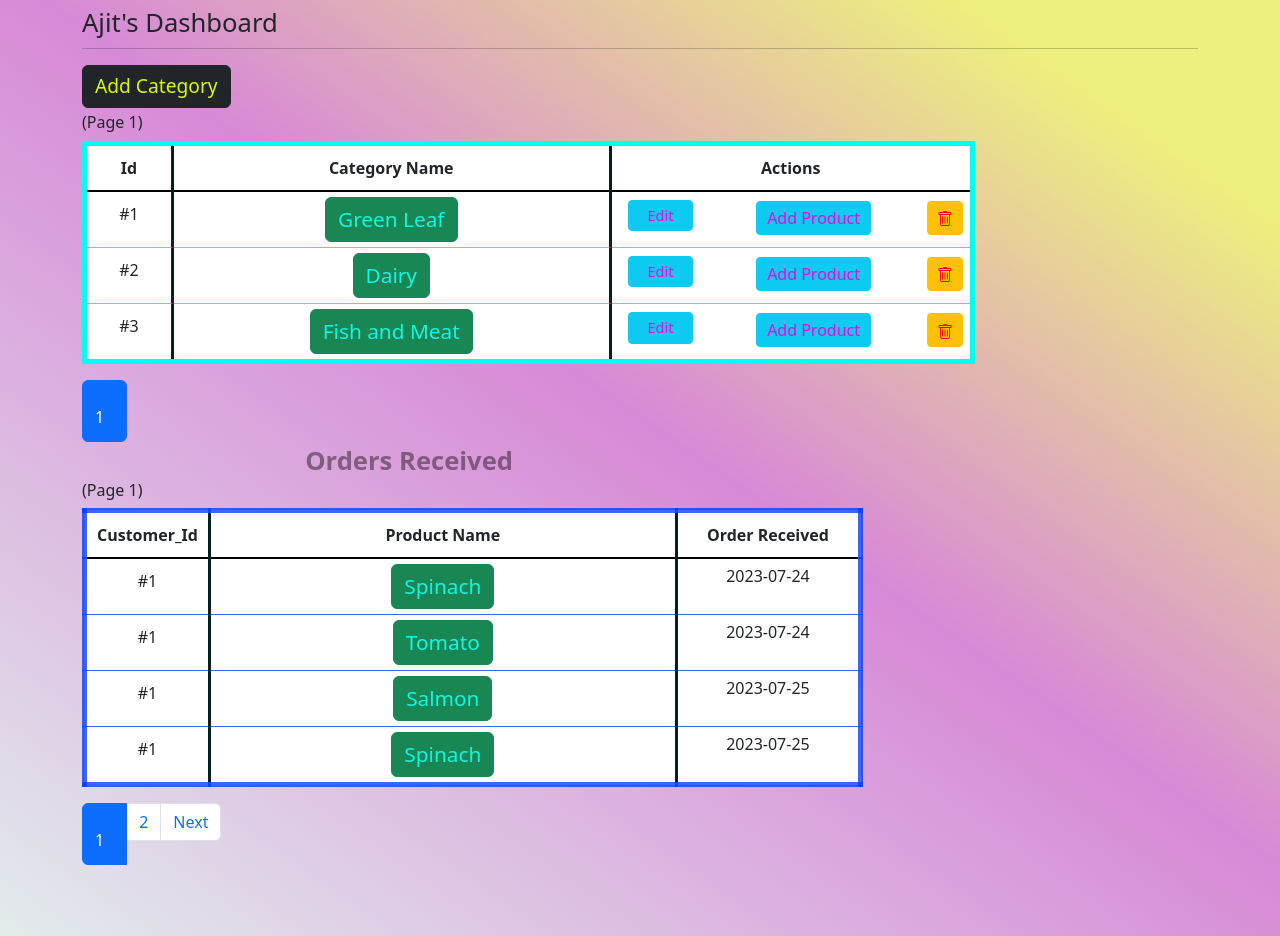
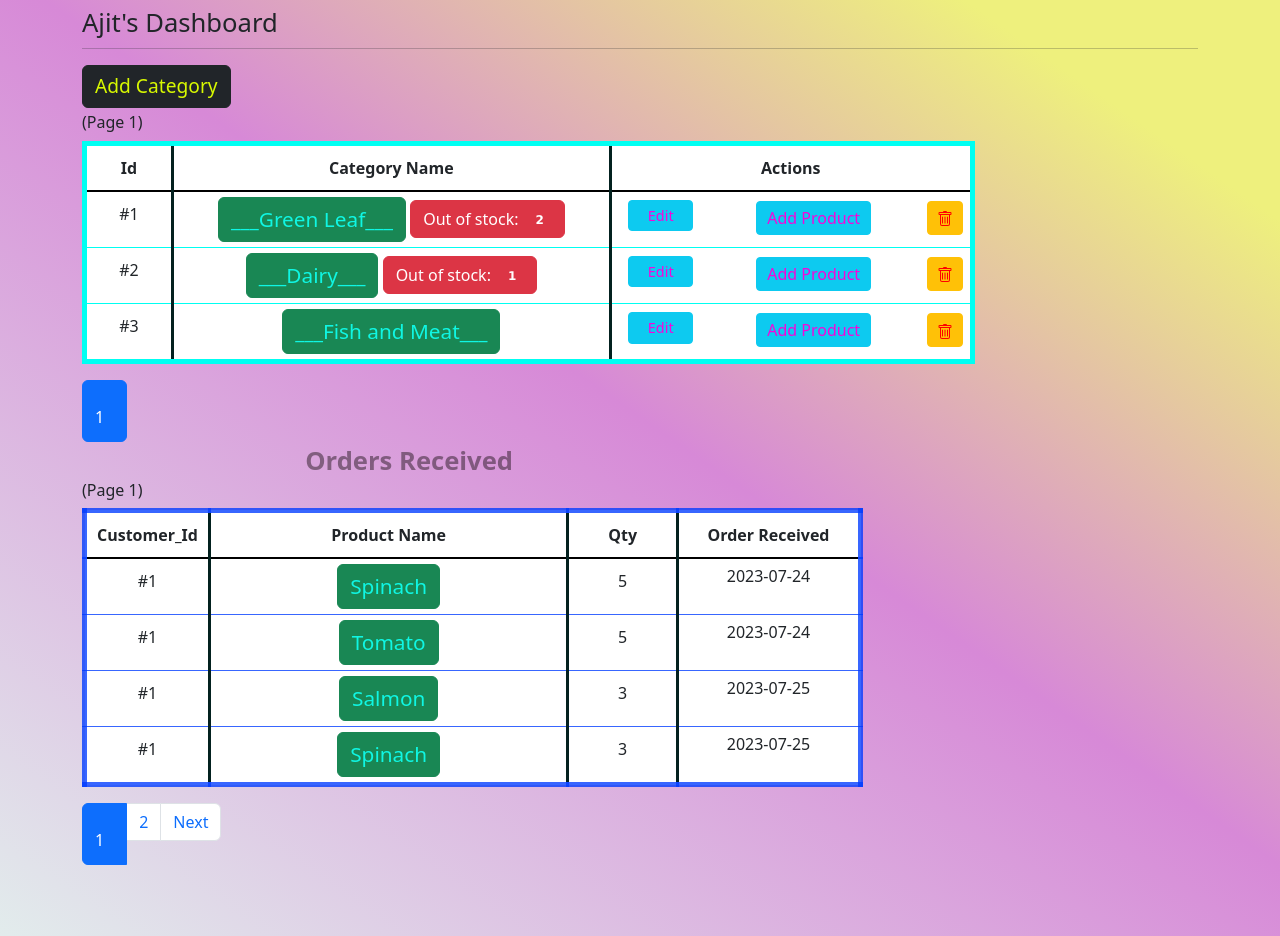
Before and after one commit to Ajitnag/IITM_MAD_project, a Flask app: page /manager_dash in a window 1280 px wide; the page is wider, and only the part inside the window is pictured. Shown: the part 64-1000 px from the top of that part. Run offline with Flask 3, Linux system fonts and the light colour scheme; the visitor is signed in with stand-in values (Sample User, id 1); some libraries are stand-ins or nearby versions.

```diff
--- a/website/templates/dash_m.html
+++ b/website/templates/dash_m.html
@@ -155,8 +155,11 @@ span style="margin: auto"
         <a class="btn btn-success"
             style="color: rgb(16, 246, 227);text-decoration: none;font-size: 1.3em"
             href="/manager_dash/category_catalog/{{ variety.category_Id }}"
-            >{{ variety.category_Name }}</a
-          ></button>
+            >___{{ variety.category_Name }}___</a
+          ></button>{% if list[loop.index-1] > 0 %}
+          <span><button type="button" STYLE="font-family:'Verdana',margin-left = 5px;"class="btn btn-danger">
+            Out of stock: <span STYLE="font-family:'Verdana';margin-left : 5px" class="badge ">{{ list[loop.index-1] }}</span>
+          </button></span>{% else %}<span></span>{% endif %}
       </td>
       <td >
         <a class="btn btn-info btn-sm" style="width:80%;color:rgb(246, 5, 218);font-size: 0.9em"  href="{{ url_for('views.Update_category', id = variety.category_Id)}}"
@@ -233,10 +236,20 @@ span style="margin: auto"
           border-right: 3px solid rgb(3, 33, 31);
 
           padding: 10px 10px;
-          width: 65%;
+          width: 45%;
         "
       >
         Product Name
+    </th>
+    <th
+        style="
+          border-right: 3px solid rgb(3, 33, 31);
+
+          padding: 10px 10px;
+          width: 15%;
+        "
+      >
+        Qty
     </th>
       <th style=" border-right: 3px solid rgb(3, 33, 31);padding: 10px 10px; width: 25%">
         Order Received
@@ -259,6 +272,9 @@ span style="margin: auto"
             href=""
             >{{ record.product_name }}</a
           ></button>
+      </td>
+      <td style="padding: 10px; border-right: 3px solid rgb(3, 33, 31)">
+        {{ record.quantity_inCart }}
       </td>
       <td  style="width: 50%; padding: 5px; border-right: 3px solid rgb(3, 33, 31)">{{ record.date_added }}
 
--- a/website/templates/update_item.html
+++ b/website/templates/update_item.html
@@ -79,7 +79,7 @@
       <!-- style="width:10%;" -->
     <td><strong><label for="sname"  style="font-size:2vw">Update Expiry Date:</label></strong></td>
     <!-- style="width:10%;" -->
-    <td><input type="date"  id="dname" name="d1name1" value="" accept="utf-8" required/></td><br />
+    <td><input type="date"  id="dname" name="d1name1" value="" accept="utf-8" /></td><br />
     </div>
     <tr colspan="2">
       <!-- style="width:100%;margin: auto;padding: 20px 40px" -->
--- a/website/views.py
+++ b/website/views.py
@@ -2,7 +2,6 @@
 from flask import Flask, Blueprint, render_template, request, flash, session, url_for, redirect
 from flask_login import login_required, current_user
 from .model import Store, Customer, Category, Product, Ecom, db
-# from flask_paginate import Pagination, get_page_parameter
 
 
 Views = Blueprint("views", __name__)
@@ -89,14 +88,25 @@ def Remove_FromCart(id1):
 @login_required
 @Views.route('/store/cart/checkout/<int:id>')
 def Checkout(id):
-    # session['carte']
-    # print(session['carte'])
-    if session['role'] == 'Customer' or session['role'] == 'Manager':
+
+    if session['role'] == 'Customer':
         for item in session['carte']:
             print(item)
             order = Ecom(quantity_inCart=item['quantity'],
                          product_id=item['id'], customer_id=id, manager_id=item['manager_id'], product_name=item['name'])
-            db.session.add(order)
+
+            product = Product.query.filter(
+                Product.product_id == item['id']).first()
+
+            new_stock = product.stock - int(item['quantity'])
+            if new_stock >= 0:
+                db.session.add(order)
+                product.stock = new_stock
+                db.session.commit()
+            else:
+                flash(
+                    f"Not enough stock present with us at the moment.Please select lesser quantity for the product/--{ product.product_Name }--\into cart to make order successful.", category='error')
+                return redirect(url_for('views.Cart'))
         db.session.commit()
     else:
         session.pop("id")
@@ -138,29 +148,7 @@ def Store_front():
         return render_template('storefront.html', categories=categories, name=manager.username, id=manager.id, cart=products_cart_1, manager_1=manager_1)
     else:
         return render_template("landing_page.html")
-    # return render_template('storefront.html')
 
-
-# @login_required
-# @Views.route('/store/add_to_cart', methods=['POST'])
-# def Add_to_cart():
-#     # instantiate to store cart items in browser/client cookie
-
-#     if request.method == 'POST':
-#         if 'cart' not in session:
-#             session['cart'] = []
-#         product_id = request.form.get('product_id')
-#         qty = request.form.get('qty')
-#         # kyunki fixed value hai toh string type mai store hogi issi liye '' but variable is not string toh not ''
-#         session['cart'].append({'id': product_id, 'quantity': qty})
-#         # cuz flask cant detect changes to session when u are using mutable object like list
-#         session.modified = True
-#         product = Product.query.filter_by(product_id=product_id)
-#         category = product.category_Id
-#         print(session['cart'])
-#         flash("Add3d to Cart.Press Cart icon to view Cart.")
-
-        # return redirect(url_for('views.Store_product', category=category))
 
 @login_required
 @Views.route('/store/<category>/products', methods=["GET", "POST"])
@@ -196,8 +184,6 @@ def Store_product(category):
         # cuz flask cant detect changes to session when u are using mutable object like list
                     session.modified = True
 
-        # product = Product.query.filter(
-        #     Product.product_id == product_id).first()
         category_2 = category_3.category_Id
         produce_1 = Product.query.filter(
             Product.category_Id == category_1.category_Id).all()
@@ -208,31 +194,48 @@ def Store_product(category):
                 n += 1
         products_cart = session['carte']
         print(session['cart'])
-        # _cart = session['carte']
+
         flash("Add3d to Cart.Press Cart icon to view Cart.")
 
         return render_template('product_shop.html', category=category_2, name=category, products=products_1, product_instock=n, cart=products_cart)
     return render_template('product_shop.html', name=category, products=products, product_instock=m, cart=products_cart)
 
 
+def Category_warning(id):
+    category = Category.query.get(id)
+    products = category.catalog
+    produce = Product.query.filter(Product.category_Id == id).all()
+    m = 0
+    for pro in produce:
+        if pro.stock > 0:
+            m += 1
+    n = len(produce) - m
+    return n
+
 # login and Logout
+
+
 @login_required
-# @Views.route('/manager_dash/<int:page>', methods=["GET", "POST"])
 @Views.route('/manager_dash', methods=["GET", "POST"])
 def Dash_manager():
-
     manager_id = session['id']
     manager = Store.query.get(manager_id)
+    list = []
+    # n = Category_warning(id)
     page_1 = request.args.get('page_1', 1, type=int)
     pagination_1 = Category.query.filter(
         Category.managedBy_Id == manager_id).order_by(
         Category.category_Id).paginate(page=page_1, per_page=4)
+    for items in pagination_1:
+        n = Category_warning(items.category_Id)
+        list.append(n)
+
     # Pagination of results
     page_2 = request.args.get('page_2', 1, type=int)
     pagination_2 = Ecom.query.filter(Ecom.manager_id == manager_id).order_by(
         Ecom.date_added).paginate(page=page_2, per_page=4)
 
-    # this statement is wrong cuz list will not be paginated...only applied to db
+    # this statement is wrong cuz list will not be paginated...only applied to db.model class and not relationships
     # orders_received = orders_received_1.query.paginate(per_page=5)
 
     if request.method == 'POST':
@@ -243,16 +246,7 @@ def Dash_manager():
         categories = Category.query.filter(
             Category.managedBy_Id == manager_id).all()
         return render_template('dash_m.html', categories=pagination_1, name=manager.username, id=manager_id, orders=pagination_2)
-    return render_template('dash_m.html', categories=pagination_1, name=manager.username, id=manager_id, orders=pagination_2)
-# , pagination=pagination)
-
-
-# @login_required
-# @Views.route('/customer_dash')
-# def Dash_customer():
-#     customer_id = session['id']
-#     customer = Customer.query.get(customer_id)
-#     return render_template('storefront.html', name=customer.username)
+    return render_template('dash_m.html', categories=pagination_1, name=manager.username, id=manager_id, orders=pagination_2, list=list)
 
 
 # Manager's DashBoard module
@@ -294,7 +288,6 @@ def Update_category(id):
     manager = Store.query.get(manager_id)
     category = Category.query.get(id)
 
-    # if user_role == 'Manager':
     if request.method == 'POST':
         m = 0
         name = request.form.get('cname1')
@@ -354,21 +347,6 @@ def Category_catalog(id):
     return render_template('category_catalog.html', name=category.category_Name, category_id=category.category_Id, products=products, product_instock=m)
 
 
-# @login_required
-# @Views.route('/manager_dash/update_itemvariables/<int:id>', methods=["GET", "POST"])
-# # def Product_item_variables():
-# #     manager_id = session['id']
-# #     manager = Store.query.get(manager_id)
-# #     product = Product.query.get(id)
-# #     if request.method == 'POST':
-# #         rate = request.form.get("r1name1")
-# #         rate_unit = request.form.get("pr1name1")
-# #         inventory = request.form.get("s1name1")
-# #         if rate:
-
-# #         if rate_unit:
-# #         if inventory:
-
 @login_required
 @Views.route('/delete_account/')
 def delete_account():
@@ -426,11 +404,6 @@ def delete_product(id):
 
     if user_role == 'Manager':
         product = Product.query.get(id)
-
-        # products = Product.query.filter_by(category_Id=id).all()
-        # for pro in products:
-        #     db.session.delete(pro)
-        #     db.session.commit()
         db.session.delete(product)
         db.session.commit()
         flash("Product Removed.")
@@ -456,8 +429,6 @@ def update_item(id):
             inventory = request.form.get('s1name1')
             expiry = request.form.get('d1name1')
 
-            # product_2 = Product.query.get(id)
-            # print(product_1)
             produce = Product.query.filter(
                 Product.category_Id == category_id).all()
 
@@ -491,27 +462,3 @@ def update_item(id):
                     m += 1
             return render_template('category_catalog.html', name=category.category_Name, category_id=category_id, products=products, product_instock=m)
     return render_template('update_item.html', name=category.category_Name, variable=category_id, product_id=id)
-    # p = Product(product_Name=name, metric_Unit=metric, rate=rate,
-    #             rate_perUnit=rate_unit, stock=inventory, category_Id=category_id)
-    # db.session.update(p)
-    # db.session.commit()
-    # if name is not None:
-    #     product = Product.query.get(id)
-    #     product.product_Name = name
-    #     db.session.commit()
-    # if metric is not None:
-    #     product = Product.query.get(id)
-    #     product.metric_Unit = metric
-    #     db.session.commit()
-    # if rate_unit is not None:
-    #     product = Product.query.get(id)
-    #     product.rate_perUnit = rate
-    #     db.session.commit()
-    # if rate is not None:
-    #     product = Product.query.get(id)
-    #     product.rate = rate_unit
-    #     db.session.commit()
-    # if stock is not None:
-    #     product = Product.query.get(id)
-    #     product.stock = stock
-    #     db.session.commit()
```
Also changed, not shown: website/templates/product_shop.html (+21 -3 lines), instance/stored.sqlite3.
